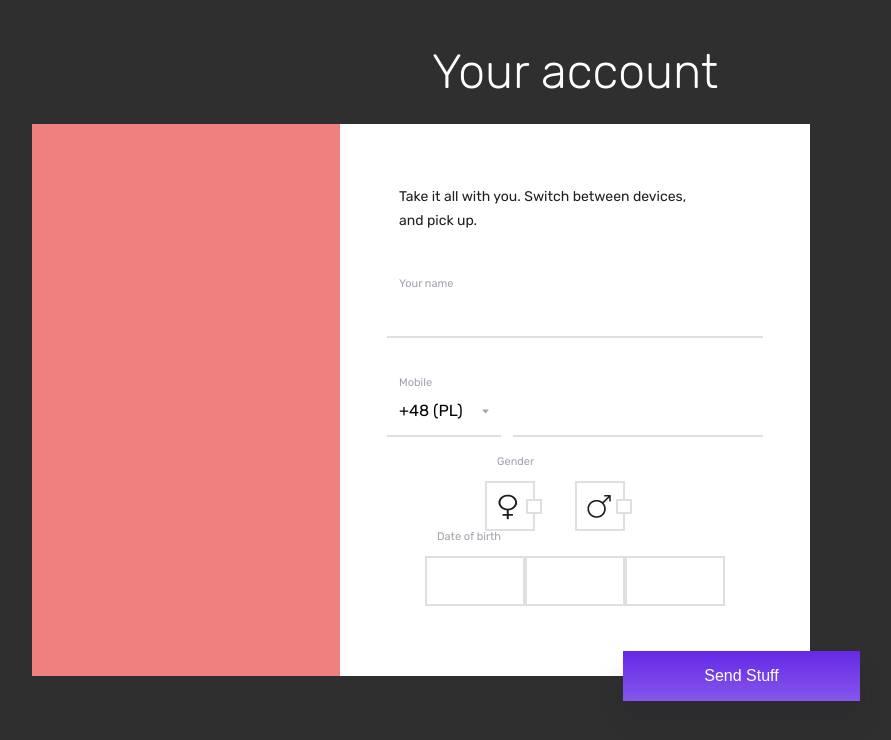
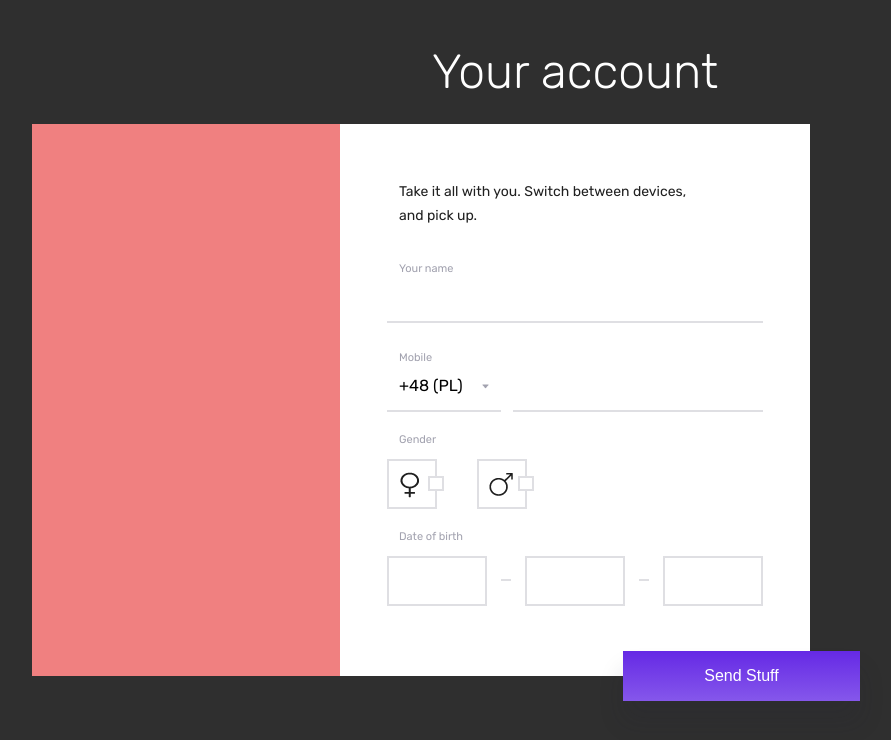
Before and after one commit to KamilCybulski/react-form, a React app: page / in a window 1280 px wide. Shown: the top 740 px of the page, without its empty margins (219-1110 px from the left). Built offline with nearby package versions, Linux system fonts and the light colour scheme.

Commit message:
Add form rows with fixed height

```diff
--- a/src/styles/form/_layout.scss
+++ b/src/styles/form/_layout.scss
@@ -82,7 +82,7 @@
 }
 
 
-/* For splitting your form into rows. Rows will take equal amount od space in their container. If there is only one row, it will be as high as the container */
+/* For splitting your form into rows. Rows will take equal amount od space left in their container after allocating all items with fixed width. If there is only one row, it will be as high as the container */
 .form__row {
   width: 90%;
   flex: 1;
@@ -90,17 +90,18 @@
   justify-content: center;
   align-items: center;
 
-  &_test {
-    width: 90%;
-    display: flex;
-    justify-content: center;
-    align-items: center;
-    height: 90px;
+  @media screen and (min-width: 430px) {
+    width: 80%;
+  }
+}
 
-    @media screen and (min-width: 430px) {
-      width: 80%;
-    }
-  }
+/* For splitting form into rows that have fixed height (90px). Can be used with regular form rows */
+.form__row_fixed-height {
+  width: 90%;
+  display: flex;
+  justify-content: center;
+  align-items: center;
+  height: 90px;
 
   @media screen and (min-width: 430px) {
     width: 80%;
@@ -148,6 +149,15 @@
 }
 
 
+.form__separator {
+  width: 10px;
+  height: 50%;
+  align-self: flex-end;
+  border-top: 2px solid $divider-color;
+  margin: 0 8px;
+}
+
+
 .button {
   width: 237px;
   height: 50px;
```
